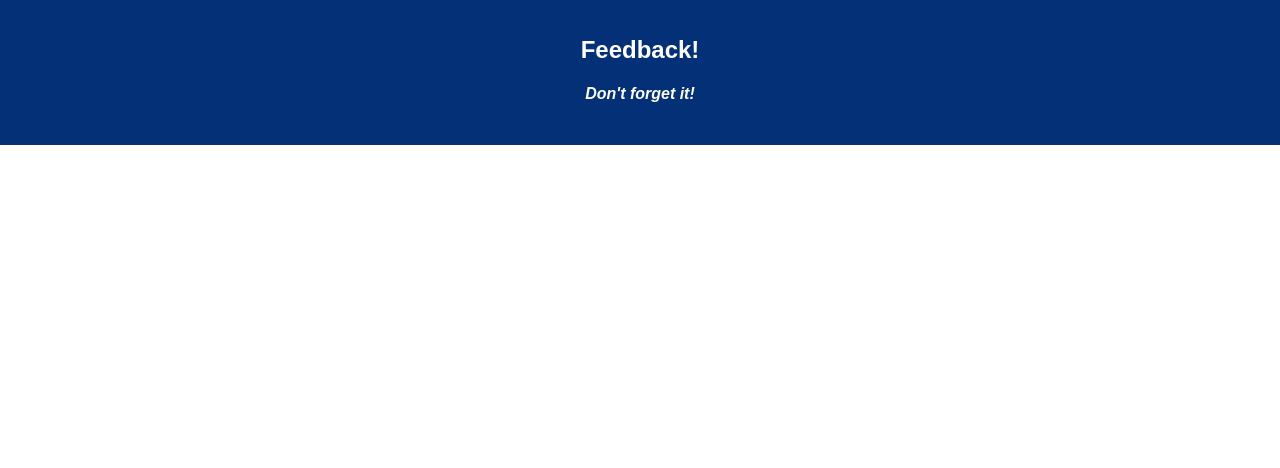
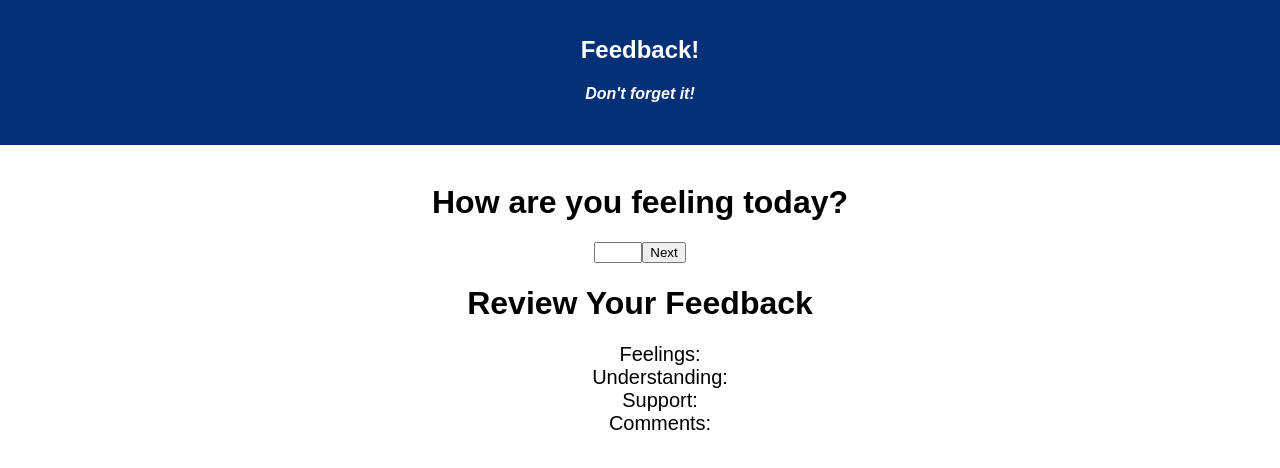
Before and after one commit to jpaul1982/redux-weekend, a React (Create React App) app: page / in a window 1280 px wide. Shown: the top 468 px of the page. Built offline with nearby package versions, Linux system fonts and the light colour scheme.

Commit message:
make home route

```diff
--- a/src/components/App/App.js
+++ b/src/components/App/App.js
@@ -15,9 +15,8 @@ class App extends Component {
           <h4><i>Don't forget it!</i></h4>
         </header>
         <br/>
-        {/* Route for the 'How are you feeling' page */}
-        <Route path='/feeling' component={Feeling}/>
-        {}
+         {/* MAKES FEELINGS ROUTE HOMEPAGE */}
+         <Route path="/" exact component={Feeling}/>
       </div>
       </Router>
     );
--- a/src/components/Feeling/Feeling.js
+++ b/src/components/Feeling/Feeling.js
@@ -7,7 +7,7 @@ import './Feeling.css';
 class Feeling extends Component {
 
     handleClick = () => {
-        this.props.history.push('/feeling') // change to next component
+        this.props.history.push('/understanding') // change to next component
     }                                        //Feeling should be home page
 
     render() {
@@ -15,7 +15,7 @@ class Feeling extends Component {
             <main>
                 <div className='query'>
             <h1>How are you feeling today?</h1>
-            <input type='number'></input><button onClick={this.handleClick}>Next</button>
+            <input type='number' min='1' max='5'></input><button onClick={this.handleClick}>Next</button>
 
                 </div>
                 <div className='review'>
```
Also changed, not shown: src/components/Understanding/Understanding.js (+17 -2 lines).
